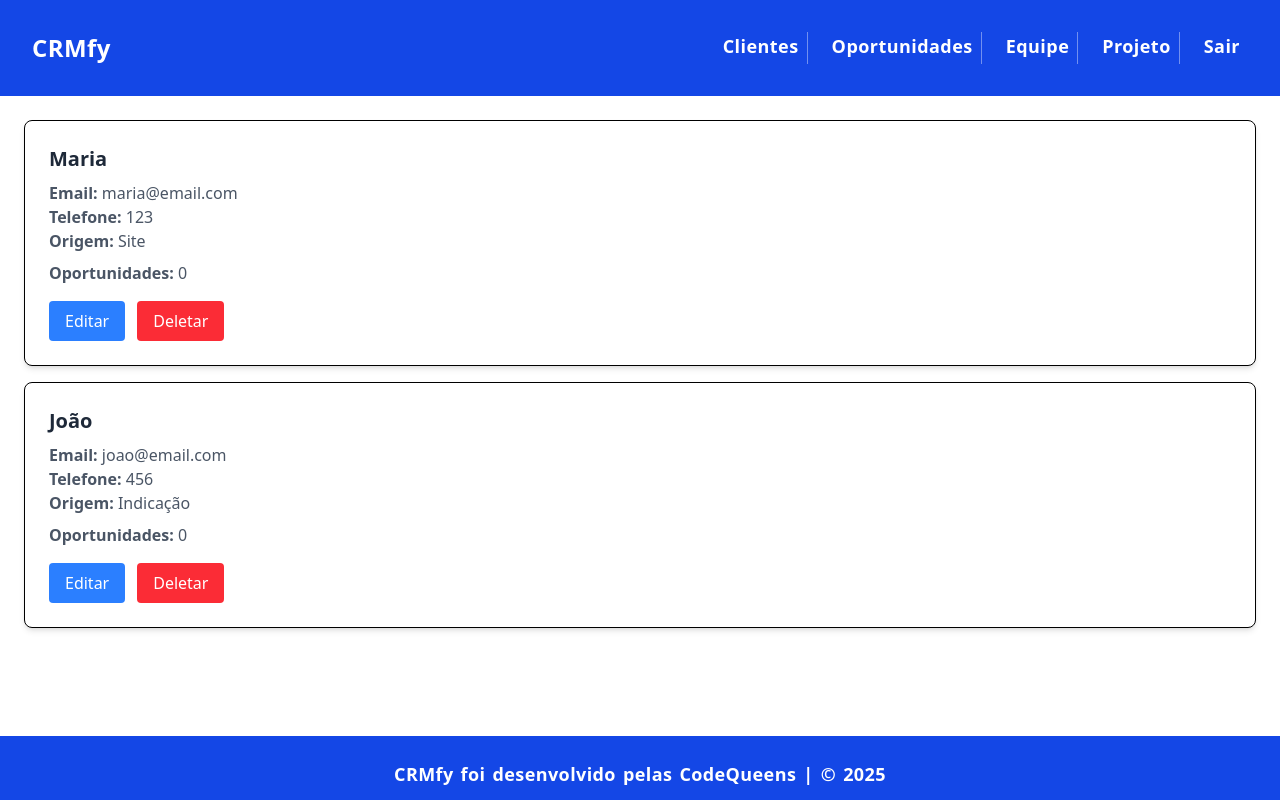
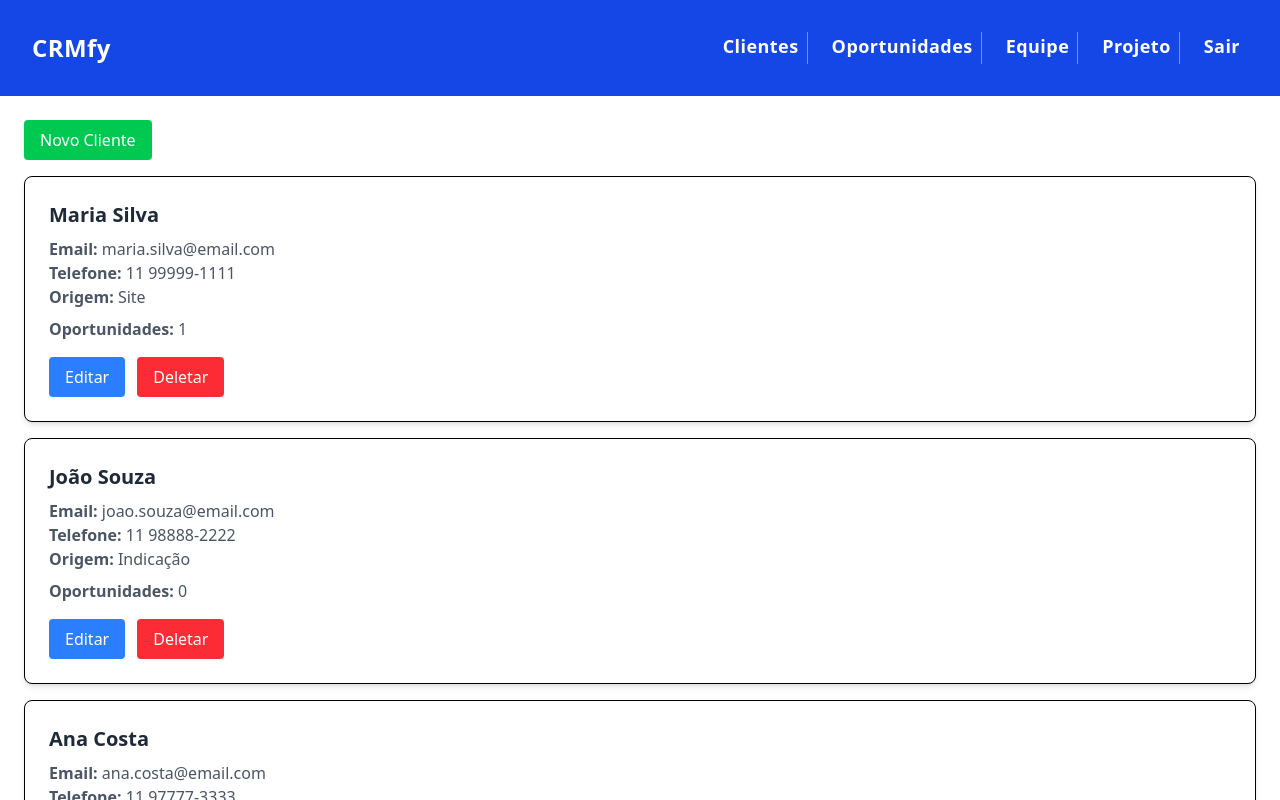
Before and after one commit to CodeQueensjava83/crm_react, a React (Vite) app: page /clientes in a window 1280 px wide. Shown: the top 800 px of the page. Built offline with nearby package versions, Linux system fonts and the light colour scheme.

Commit message:
:sparkles:Ajustes finais do crud

```diff
--- a/src/components/clientes/listaclientes/ListaClientes.tsx
+++ b/src/components/clientes/listaclientes/ListaClientes.tsx
@@ -3,31 +3,106 @@ import type { Cliente } from "../../../models/Cliente";
 import CardCliente from "../cardcliente/CardCliente";
 
 export default function ListaClientes() {
+  // 👉 Inicializa com dados mockados
   const [clientes, setClientes] = useState<Cliente[]>([
-    { id: 1, nome: "Maria", email: "maria@email.com", telefone: "123", origem: "Site", oportunidades: [] },
-    { id: 2, nome: "João", email: "joao@email.com", telefone: "456", origem: "Indicação", oportunidades: [] },
+    {
+      id: "1",
+      nome: "Maria Silva",
+      email: "maria.silva@email.com",
+      telefone: "11 99999-1111",
+      origem: "Site",
+      oportunidades: [{ id: "op1", titulo: "Website institucional" }],
+    },
+    {
+      id: "2",
+      nome: "João Souza",
+      email: "joao.souza@email.com",
+      telefone: "11 98888-2222",
+      origem: "Indicação",
+      oportunidades: [],
+    },
+    {
+      id: "3",
+      nome: "Ana Costa",
+      email: "ana.costa@email.com",
+      telefone: "11 97777-3333",
+      origem: "Evento",
+      oportunidades: [{ id: "op2", titulo: "Consultoria de marketing" }],
+    },
   ]);
 
-  const handleUpdate = (clienteAtualizado: Cliente) => {
-    setClientes(prev =>
-      prev.map(c => (c.id === clienteAtualizado.id ? clienteAtualizado : c))
-    );
+  const [isOpen, setIsOpen] = useState(false);
+  const [formData, setFormData] = useState<Cliente>({
+    id: "",
+    nome: "",
+    email: "",
+    telefone: "",
+    origem: "",
+    oportunidades: [],
+  });
+
+  const handleChange = (e: React.ChangeEvent<HTMLInputElement>) => {
+    setFormData({ ...formData, [e.target.name]: e.target.value });
   };
 
-  const handleDelete = (cliente: Cliente) => {
-    setClientes(prev => prev.filter(c => c.id !== cliente.id));
+  const handleSave = () => {
+    const novoCliente: Cliente = {
+      ...formData,
+      id: crypto.randomUUID(), // gera id único
+      oportunidades: [],
+    };
+    setClientes(prev => [...prev, novoCliente]);
+    setIsOpen(false);
+    setFormData({ id: "", nome: "", email: "", telefone: "", origem: "", oportunidades: [] });
   };
 
   return (
+    <div>
+      <button
+        onClick={() => setIsOpen(true)}
+        className="mb-4 px-4 py-2 bg-green-500 text-white rounded hover:bg-green-600"
+      >
+        Novo Cliente
+      </button>
+
+      {/* Lista de clientes mockados + novos */}
       <div className="grid gap-4">
         {clientes.map(c => (
           <CardCliente
             key={c.id}
             cliente={c}
-          onUpdate={handleUpdate}
-          onDelete={handleDelete}
+            onUpdate={clienteAtualizado =>
+              setClientes(prev =>
+                prev.map(cl => (cl.id === clienteAtualizado.id ? clienteAtualizado : cl))
+              )
+            }
+            onDelete={cliente =>
+              setClientes(prev => prev.filter(cl => cl.id !== cliente.id))
+            }
           />
         ))}
       </div>
+
+      {/* Modal de cadastro */}
+      {isOpen && (
+        <div className="fixed inset-0 flex items-center justify-center bg-black bg-opacity-50">
+          <div className="bg-white rounded-lg shadow-lg p-6 w-96">
+            <h3 className="text-lg font-bold mb-4">Cadastrar Cliente</h3>
+
+            <div className="space-y-3">
+              <input type="text" name="nome" value={formData.nome} onChange={handleChange} className="w-full border rounded p-2" placeholder="Nome" />
+              <input type="email" name="email" value={formData.email} onChange={handleChange} className="w-full border rounded p-2" placeholder="Email" />
+              <input type="text" name="telefone" value={formData.telefone} onChange={handleChange} className="w-full border rounded p-2" placeholder="Telefone" />
+              <input type="text" name="origem" value={formData.origem} onChange={handleChange} className="w-full border rounded p-2" placeholder="Origem" />
+            </div>
+
+            <div className="flex justify-end gap-3 mt-6">
+              <button onClick={() => setIsOpen(false)} className="px-4 py-2 bg-gray-300 rounded hover:bg-gray-400">Cancelar</button>
+              <button onClick={handleSave} className="px-4 py-2 bg-green-500 text-white rounded hover:bg-green-600">Salvar</button>
+            </div>
+          </div>
+        </div>
+      )}
+    </div>
   );
 }
--- a/src/components/oportunidades/ListaOportunidades/ListaOportunidades.tsx
+++ b/src/components/oportunidades/ListaOportunidades/ListaOportunidades.tsx
@@ -2,39 +2,148 @@ import { useState } from "react";
 import CardOportunidade from "../cardoportunidade/CardOportunidade";
 
 export interface Oportunidade {
-  id: number;
+  id: string;
   titulo: string;
   descricao: string;
   valor: number;
-  status: string;
+  status: "Aberta" | "Em andamento" | "Fechada";
 }
+
+type OportunidadeForm = Omit<Oportunidade, "id">;
 
 export default function ListaOportunidades() {
   const [oportunidades, setOportunidades] = useState<Oportunidade[]>([
-    { id: 1, titulo: "Website novo", descricao: "Criação de site institucional", valor: 5000, status: "Aberta" },
-    { id: 2, titulo: "Consultoria", descricao: "Consultoria em marketing digital", valor: 3000, status: "Fechada" },
+    {
+      id: "op1",
+      titulo: "Website institucional",
+      descricao: "Criação de site para empresa",
+      valor: 5000,
+      status: "Aberta",
+    },
+    {
+      id: "op2",
+      titulo: "Consultoria de marketing",
+      descricao: "Plano estratégico de marketing digital",
+      valor: 3000,
+      status: "Em andamento",
+    },
   ]);
 
-  const handleUpdate = (oportunidadeAtualizada: Oportunidade) => {
-    setOportunidades(prev =>
-      prev.map(o => (o.id === oportunidadeAtualizada.id ? oportunidadeAtualizada : o))
-    );
+  const [isOpen, setIsOpen] = useState(false);
+  const [formData, setFormData] = useState<OportunidadeForm>({
+    titulo: "",
+    descricao: "",
+    valor: 0,
+    status: "Aberta",
+  });
+
+  const handleChange = (e: React.ChangeEvent<HTMLInputElement | HTMLSelectElement>) => {
+    const { name, value } = e.target;
+    setFormData(prev => ({
+      ...prev,
+      [name]: name === "valor" ? Number(value) : value,
+    }));
   };
 
-  const handleDelete = (oportunidade: Oportunidade) => {
-    setOportunidades(prev => prev.filter(o => o.id !== oportunidade.id));
+  const handleSave = () => {
+    const novaOportunidade: Oportunidade = {
+      id: crypto.randomUUID(),
+      ...formData,
+    };
+    setOportunidades(prev => [...prev, novaOportunidade]);
+    setIsOpen(false);
+    setFormData({ titulo: "", descricao: "", valor: 0, status: "Aberta" });
   };
 
   return (
+    <div>
+      <button
+        onClick={() => setIsOpen(true)}
+        className="mb-4 px-4 py-2 bg-green-500 text-white rounded hover:bg-green-600"
+      >
+        Nova Oportunidade
+      </button>
+
       <div className="grid gap-4">
         {oportunidades.map(o => (
           <CardOportunidade
             key={o.id}
             oportunidade={o}
-          onUpdate={handleUpdate}
-          onDelete={handleDelete}
+            onUpdate={oportunidadeAtualizada =>
+              setOportunidades(prev =>
+                prev.map(op => (op.id === oportunidadeAtualizada.id ? oportunidadeAtualizada : op))
+              )
+            }
+            onDelete={oportunidade =>
+              setOportunidades(prev => prev.filter(op => op.id !== oportunidade.id))
+            }
           />
         ))}
       </div>
+
+      {isOpen && (
+        <div className="fixed inset-0 flex items-center justify-center bg-black bg-opacity-50">
+          <div className="bg-white rounded-lg shadow-lg p-6 w-96">
+            <h3 className="text-lg font-bold mb-4">Cadastrar Oportunidade</h3>
+
+            <div className="space-y-3">
+              <input
+                type="text"
+                name="titulo"
+                value={formData.titulo}
+                onChange={handleChange}
+                className="w-full border rounded p-2"
+                placeholder="Título"
+              />
+              <input
+                type="text"
+                name="descricao"
+                value={formData.descricao}
+                onChange={handleChange}
+                className="w-full border rounded p-2"
+                placeholder="Descrição"
+              />
+              {/* Campo para digitar o valor */}
+              <input
+                type="text"
+                name="valor"
+                value={formData.valor === 0 ? "" : formData.valor}
+                onChange={(e) =>
+                  setFormData(prev => ({ ...prev, valor: Number(e.target.value) || 0 }))
+                }
+                className="w-full border rounded p-2"
+                placeholder="Valor"
+              />
+
+              <select
+                name="status"
+                value={formData.status}
+                onChange={handleChange}
+                className="w-full border rounded p-2"
+              >
+                <option value="Aberta">Aberta</option>
+                <option value="Em andamento">Em andamento</option>
+                <option value="Fechada">Fechada</option>
+              </select>
+            </div>
+
+            <div className="flex justify-end gap-3 mt-6">
+              <button
+                onClick={() => setIsOpen(false)}
+                className="px-4 py-2 bg-gray-300 rounded hover:bg-gray-400"
+              >
+                Cancelar
+              </button>
+              <button
+                onClick={handleSave}
+                className="px-4 py-2 bg-green-500 text-white rounded hover:bg-green-600"
+              >
+                Salvar
+              </button>
+            </div>
+          </div>
+        </div>
+      )}
+    </div>
   );
 }
```
Lines whose indentation alone changed are shown as unchanged.
